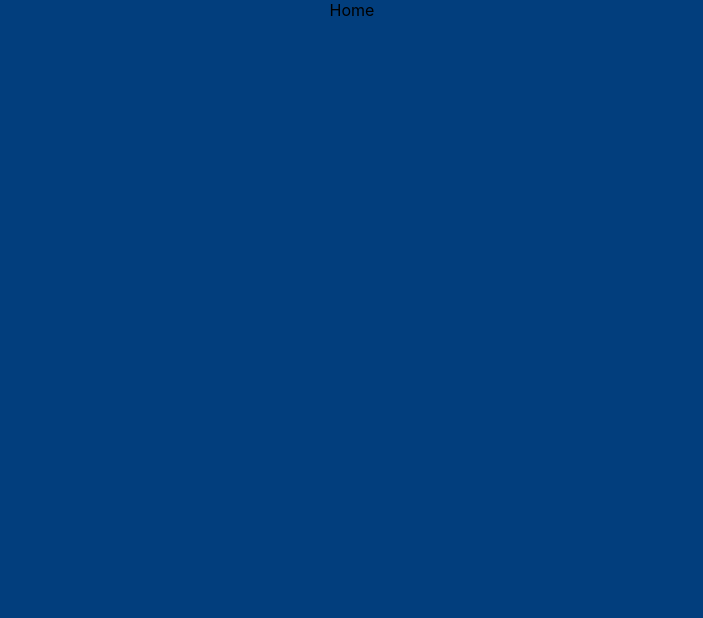
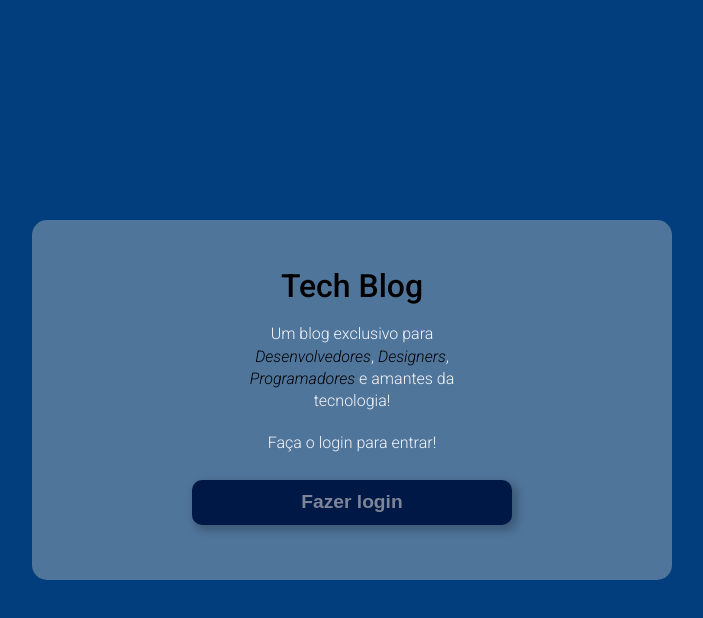
Before and after one commit to pedroasdoliveira/frontend_testing_Teppa, a React (Create React App) app: page / in a window 1280 px wide. Shown: the top 618 px of the page, without its empty margins (288-991 px from the left). Built offline with nearby package versions, Linux system fonts and the light colour scheme.

Commit message:
feat(Home): implement components and styles

```diff
--- a/src/pages/Home/index.tsx
+++ b/src/pages/Home/index.tsx
@@ -1,9 +1,20 @@
+import { useNavigate } from 'react-router-dom'
 import * as Style from './style'
 
 const Home = () => {
+  const navigate = useNavigate()
+
   return (
     <Style.MainPage>
-      Home
+      <Style.CardPage>
+        <Style.TitlePage>Tech Blog</Style.TitlePage>
+
+        <Style.Description>Um blog exclusivo para <span>Desenvolvedores</span>, <span>Designers</span>, <span>Programadores</span> e amantes da tecnologia!</Style.Description>
+
+        <Style.Description>Faça o login para entrar!</Style.Description>
+
+        <Style.ButtonLog onClick={() => navigate('/login')}>Fazer login</Style.ButtonLog>
+      </Style.CardPage>
     </Style.MainPage>
   )
 }
--- a/src/pages/Home/style.ts
+++ b/src/pages/Home/style.ts
@@ -1,10 +1,69 @@
 import styled, { css } from "styled-components";
 
 export const MainPage = styled.main`
-    ${({theme}) => css`
-        background-color: ${theme.colors.primaryColor};
-        min-width: 100vw;
-        min-height: 100vh;
-        text-align: center;
+  ${({ theme }) => css`
+    background-color: ${theme.colors.primaryColor};
+    min-width: 100vw;
+    min-height: 100vh;
+    text-align: center;
+    ${theme.mixins.bodyStyle}
+    display: grid;
+    justify-content: center;
+    align-items: center;
+  `}
+`;
+
+export const CardPage = styled.section`
+  ${({ theme }) => css`
+    display: flex;
+    justify-content: center;
+    align-items: center;
+    flex-direction: column;
+    background-color: ${theme.colors.cards};
+    border-radius: 15px;
+    width: 50vw;
+    height: 45vh;
+  `}
+`;
+
+export const TitlePage = styled.h1`
+  ${({ theme }) => css`
+    ${theme.mixins.titleStyle}
+    text-align: center;
+    margin: 1rem 0;
+  `}
+`;
+
+export const Description = styled.p`
+    ${() => css`
+        width: calc(100% - 60%);
+        margin: .6rem 0;
+        color: #f4f5f9;
+        span {
+            color: #000;
+            font-style: italic;
+        }
     `}
 `
+
+export const ButtonLog = styled.button`
+  ${({ theme }) => css`
+    width: calc(100% - 50%);
+    height: 45px;
+    border: transparent;
+    border-radius: 10px;
+    background-color: ${theme.colors.secondaryColor};
+    color: ${theme.colors.bodyColor};
+    box-shadow: 4px 4px 10px 1.5px rgba(0, 0, 0, 0.25);
+    font-weight: 700;
+    font-size: 1.2rem;
+    text-align: center;
+    margin: 1rem 0;
+    cursor: pointer;
+    transition: all ease-in-out 0.6s;
+    :hover {
+      transform: scale(1.1);
+      color: #f4f5f9;
+    }
+  `}
+`;
```
